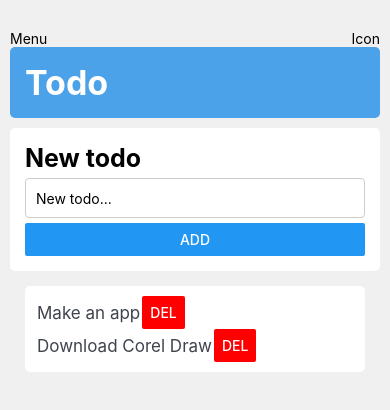
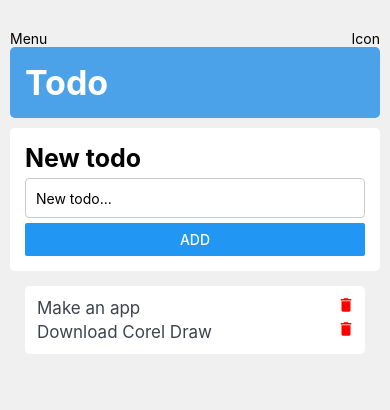
Before and after one commit to EmmaMKB/ReactNative-TodoApp, a React Native app: screen / in a window 390 px wide. Shown: the top 410 px of the page. Built offline with nearby package versions, Linux system fonts and the light colour scheme.

Commit message:
✨ Improve todo item design

```diff
--- a/components/todoItem.js
+++ b/components/todoItem.js
@@ -1,5 +1,6 @@
 import React from 'react';
-import {  Button, StyleSheet, Text, TouchableOpacity } from 'react-native';
+import {  Button, StyleSheet, Text, TouchableOpacity, View } from 'react-native';
+import { MaterialIcons } from '@expo/vector-icons';
 
 export default function TodoItem({ item, onDelete }) {
 
@@ -7,10 +8,14 @@
         onDelete(item.key);
     }
     return (
-        <TouchableOpacity style={styles.container}>
+        <View style={styles.container}>
             <Text style={styles.item}>{item.text}</Text>
-            <Button title='Del'color='red' onPress={pressHandler} />
-        </TouchableOpacity>
+            <TouchableOpacity onPress={pressHandler}>
+                <View>
+                    <MaterialIcons name='delete' size={18} color='red'/>
+                </View>
+            </TouchableOpacity>
+        </View>
     );
 }
 
@@ -18,7 +23,7 @@
     container: {
         display: 'flex',
         flexDirection: 'row',
-        alignItems: 'center'
+        justifyContent: 'space-between'
     },
     item: {
         color: '#3E434D',
```
